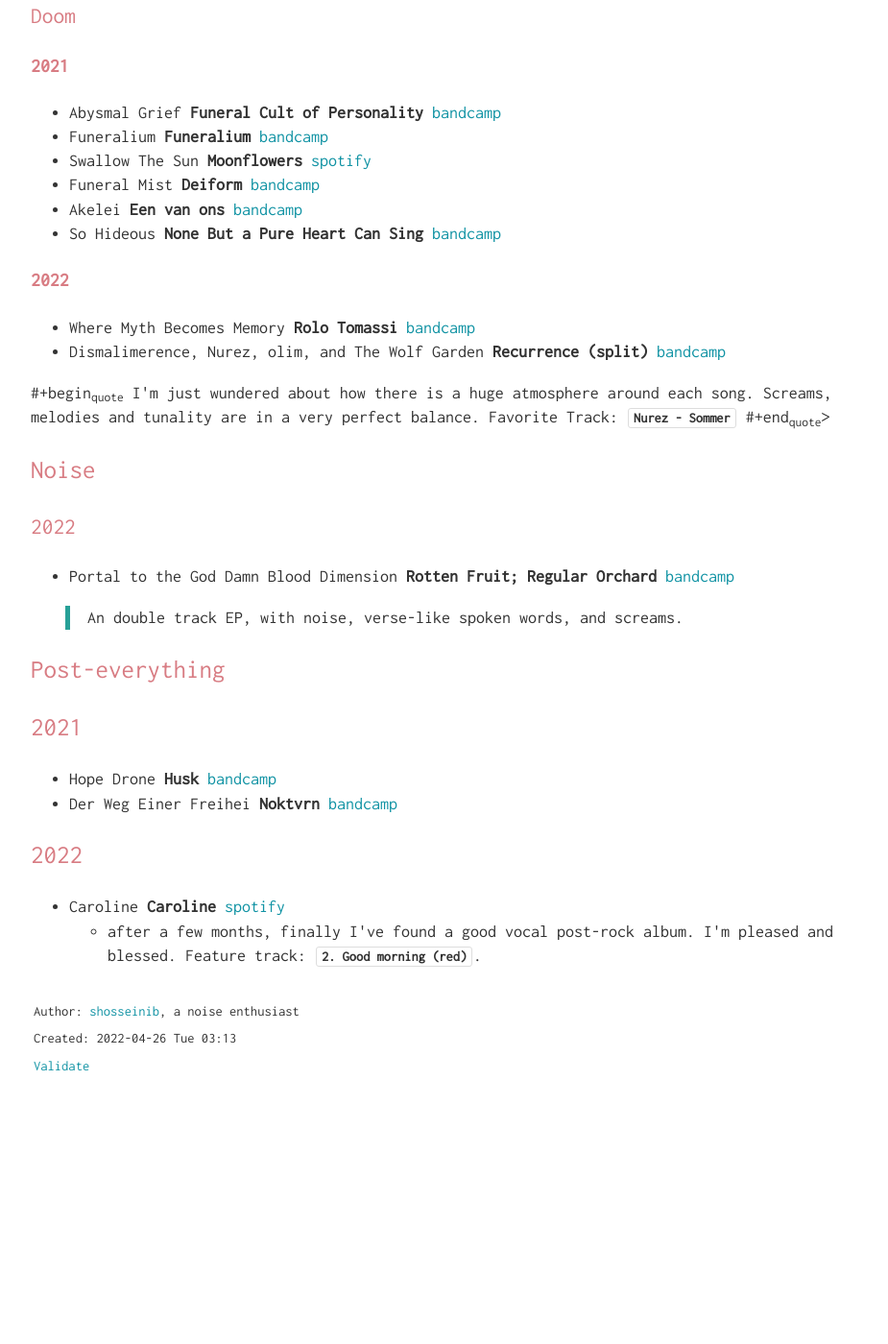
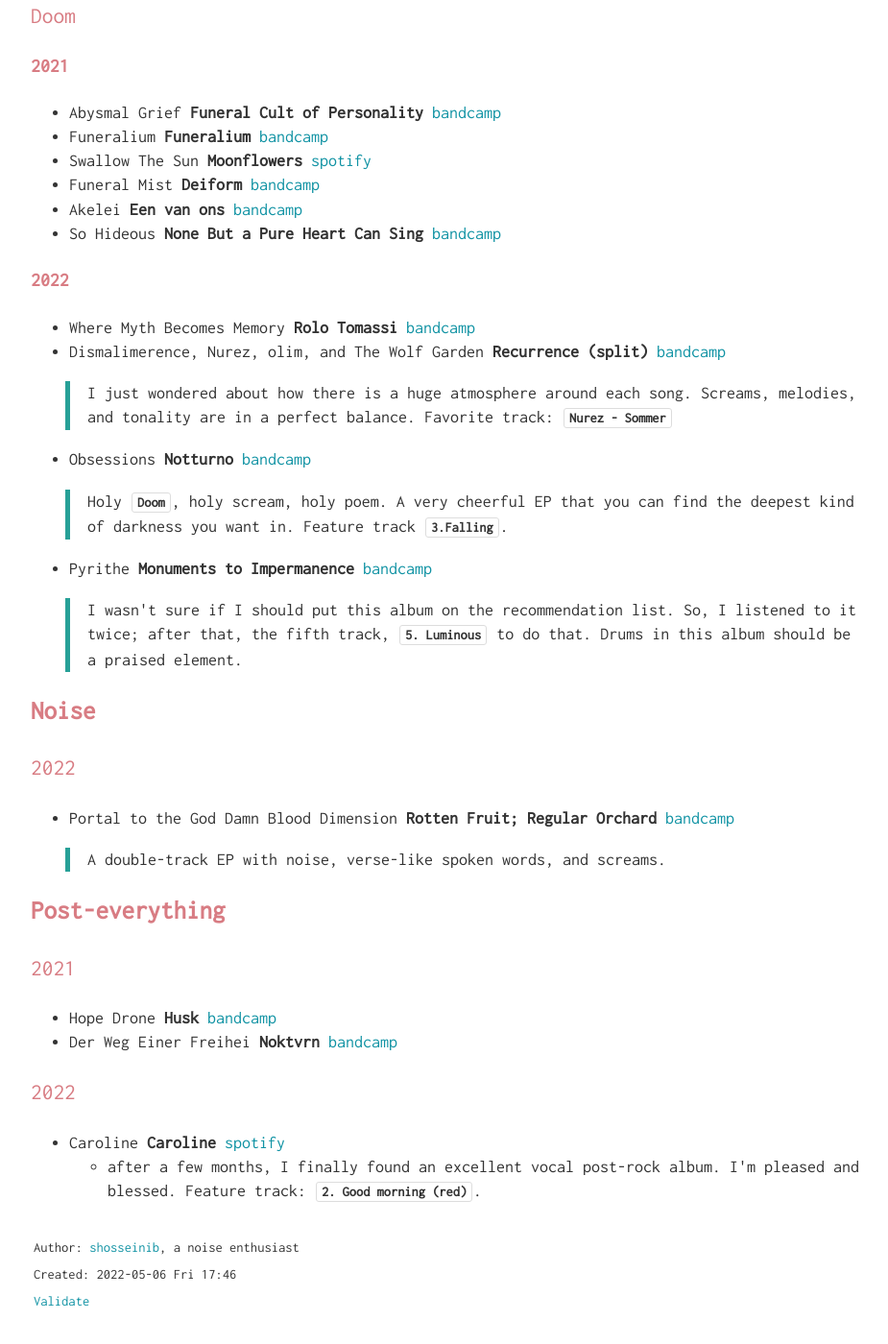
Before and after one commit to shosseinib/shosseinib.github.io, a Jekyll site: the page music.html, which Jekyll copies as it is, in a window 1280 px wide and 1400 px high, scrolled down 3304 px. Shown: the whole window at 96% size, without its empty margins (158-1083 px from the left). Built offline with Jekyll 4.4.1, drawn with Linux system fonts in a browser that asks for light colours; some web fonts are replaced; before the commit the page ends 4459 px from its top, so only the background shows below that; some of the changed text lies outside the part shown.

Commit message:
Add files via upload

```diff
--- a/music.html
+++ b/music.html
@@ -3,7 +3,7 @@
 "http://www.w3.org/TR/xhtml1/DTD/xhtml1-strict.dtd">
 <html xmlns="http://www.w3.org/1999/xhtml" lang="en" xml:lang="en">
 <head>
-<!-- 2022-04-26 Tue 03:13 -->
+<!-- 2022-05-06 Fri 17:46 -->
 <meta http-equiv="Content-Type" content="text/html;charset=utf-8" />
 <meta name="viewport" content="width=device-width, initial-scale=1" />
 <title>Music Recommendations</title>
@@ -205,102 +205,105 @@
 <h2>Table of Contents</h2>
 <div id="text-table-of-contents" role="doc-toc">
 <ul>
-<li><a href="#orgeb0f430"><b>Code of Conduct</b></a></li>
-<li><a href="#org96874b5">Electronic</a>
+<li><a href="#org6ac2963"><b>Code of Conduct</b></a></li>
+<li><a href="#org32c5073"><b>Electronic</b></a>
 <ul>
-<li><a href="#org4db4ab3">2021</a></li>
-<li><a href="#org3918cb9">2022</a></li>
+<li><a href="#orgbeda574">2021</a></li>
+<li><a href="#org954efd1">2022</a></li>
 </ul>
 </li>
-<li><a href="#orgaf38ee7">Experimental &amp; Improvisation</a>
+<li><a href="#org7585aa1"><b>Experimental &amp; Improvisation</b></a>
 <ul>
-<li><a href="#orga8b2914">2019</a></li>
-<li><a href="#orgb725352">2020</a></li>
-<li><a href="#orgb3c58c3">2021</a></li>
-<li><a href="#orgdd7e76e">2022</a></li>
+<li><a href="#org018a70b">2019</a></li>
+<li><a href="#org94333bd">2020</a></li>
+<li><a href="#org8d1d3a0">2021</a></li>
+<li><a href="#orge391b31">2022</a></li>
 </ul>
 </li>
-<li><a href="#org10902dd">Jazz</a>
+<li><a href="#org6e05fa7"><b>Jazz</b></a>
 <ul>
-<li><a href="#org7d0f77c">2021</a></li>
-<li><a href="#org71ff83a">2022</a></li>
+<li><a href="#orgc2cbf00">2021</a></li>
+<li><a href="#org0ba04ec">2022</a></li>
 </ul>
 </li>
-<li><a href="#orgf4a9a37">*Metal</a>
+<li><a href="#org3c986bc"><b>*Metal</b></a>
 <ul>
-<li><a href="#orgfdf9631">Doom</a>
+<li><a href="#org14c74d0">Doom</a>
 <ul>
-<li><a href="#org8ba2f49">2021</a></li>
-<li><a href="#org149f050">2022</a></li>
+<li><a href="#orga29476a">2021</a></li>
+<li><a href="#org1f27056">2022</a></li>
 </ul>
 </li>
 </ul>
 </li>
-<li><a href="#org5dfd27a">Noise</a>
+<li><a href="#org9a24479"><b>Noise</b></a>
 <ul>
-<li><a href="#org92c1e58">2022</a></li>
+<li><a href="#orgb36b782">2022</a></li>
 </ul>
 </li>
-<li><a href="#orgf5bdeac">Post-everything</a></li>
-<li><a href="#orgb0ad051">2021</a></li>
-<li><a href="#org3e1aabb">2022</a></li>
+<li><a href="#org86c578e"><b>Post-everything</b></a>
+<ul>
+<li><a href="#orge80e6be">2021</a></li>
+<li><a href="#org7157e49">2022</a></li>
+</ul>
+</li>
 </ul>
 </div>
 </div>
-<div id="outline-container-orgeb0f430" class="outline-2">
-<h2 id="orgeb0f430"><b>Code of Conduct</b></h2>
-<div class="outline-text-2" id="text-orgeb0f430">
+<div id="outline-container-org6ac2963" class="outline-2">
+<h2 id="org6ac2963"><b>Code of Conduct</b></h2>
+<div class="outline-text-2" id="text-org6ac2963">
 <p>
-Here I collect music albums which I consider as worshiped (in my way) works in <code>Jazz</code>, <code>Post-Everything</code>, <code>Noise</code>, <code>*Metal</code>, <code>Electronic</code>, and <code>Experimental &amp; Improvisation</code>. The order is by year, but in each year there is no order, I may resort them by their artist name later, who knows?
+Here I collect music albums that I consider worshiped (in my way) works in <code>Jazz</code>, <code>Post-Everything</code>, <code>Noise</code>, <code>*Metal</code>, <code>Electronic</code>, and <code>Experimental &amp; Improvisation</code>. The order is by year, but there is no order; I may resort to them by their artist name later; who knows?
 </p>
 </div>
 </div>
 
-<div id="outline-container-org96874b5" class="outline-2">
-<h2 id="org96874b5">Electronic</h2>
-<div class="outline-text-2" id="text-org96874b5">
+<div id="outline-container-org32c5073" class="outline-2">
+<h2 id="org32c5073"><b>Electronic</b></h2>
+<div class="outline-text-2" id="text-org32c5073">
 </div>
-<div id="outline-container-org4db4ab3" class="outline-3">
-<h3 id="org4db4ab3">2021</h3>
-<div class="outline-text-3" id="text-org4db4ab3">
+<div id="outline-container-orgbeda574" class="outline-3">
+<h3 id="orgbeda574">2021</h3>
+<div class="outline-text-3" id="text-orgbeda574">
 <ul class="org-ul">
 <li>Doyeq <b>Never Back</b> <a href="https://fuselab.bandcamp.com/album/never-back">bandcamp</a></li>
 <li>HEXSYSTEM <b>Interface OST Vol. II</b> <a href="https://hexsystem.bandcamp.com/album/interface-ost-vol-ii?from=fandiscflw">bandcamp</a></li>
 </ul>
 </div>
 </div>
-<div id="outline-container-org3918cb9" class="outline-3">
-<h3 id="org3918cb9">2022</h3>
-<div class="outline-text-3" id="text-org3918cb9">
+<div id="outline-container-org954efd1" class="outline-3">
+<h3 id="org954efd1">2022</h3>
+<div class="outline-text-3" id="text-org954efd1">
 <ul class="org-ul">
 <li>HEXSYSTEM <b>No Confluence</b> <a href="https://hexsystem.bandcamp.com/album/no-confluence?from=fanpub_fnb">bandcamp</a></li>
 </ul>
 </div>
 </div>
 </div>
-<div id="outline-container-orgaf38ee7" class="outline-2">
-<h2 id="orgaf38ee7">Experimental &amp; Improvisation</h2>
-<div class="outline-text-2" id="text-orgaf38ee7">
+<div id="outline-container-org7585aa1" class="outline-2">
+<h2 id="org7585aa1"><b>Experimental &amp; Improvisation</b></h2>
+<div class="outline-text-2" id="text-org7585aa1">
 </div>
-<div id="outline-container-orga8b2914" class="outline-3">
-<h3 id="orga8b2914">2019</h3>
-<div class="outline-text-3" id="text-orga8b2914">
+<div id="outline-container-org018a70b" class="outline-3">
+<h3 id="org018a70b">2019</h3>
+<div class="outline-text-3" id="text-org018a70b">
 <ul class="org-ul">
 <li>Sam Andreae/David Birchall/Toshimaru Nakamura/Otto Willberg <b>UK ツアー 2019</b> <a href="https://scatterarchive.bandcamp.com/album/uk-2019?from=fandiscflw">bandcamp</a></li>
 </ul>
 </div>
 </div>
-<div id="outline-container-orgb725352" class="outline-3">
-<h3 id="orgb725352">2020</h3>
-<div class="outline-text-3" id="text-orgb725352">
+<div id="outline-container-org94333bd" class="outline-3">
+<h3 id="org94333bd">2020</h3>
+<div class="outline-text-3" id="text-org94333bd">
 <ul class="org-ul">
 <li>Jean-Luc Guionnet, Annette Krebs <b>pointe sèche</b> <a href="https://annettekrebs.bandcamp.com/album/pointe-s-che">bandcamp</a></li>
 </ul>
 </div>
 </div>
-<div id="outline-container-orgb3c58c3" class="outline-3">
-<h3 id="orgb3c58c3">2021</h3>
-<div class="outline-text-3" id="text-orgb3c58c3">
+<div id="outline-container-org8d1d3a0" class="outline-3">
+<h3 id="org8d1d3a0">2021</h3>
+<div class="outline-text-3" id="text-org8d1d3a0">
 <ul class="org-ul">
 <li>Guilherme Rodrigues &amp; Carlos Santos <b>Uncommon Symmetries</b> <a href="https://guilhermerodrigues.bandcamp.com/album/uncommon-symmetries">bandcamp</a></li>
 <li>I/O - Carlos Santos and Ulrich Mitzlaff <b>Studies on Colour Field Modulation</b> <a href="https://carlossantos.bandcamp.com/album/studies-on-colour-field-modulation">bandcamp</a></li>
@@ -309,9 +312,9 @@
 </ul>
 </div>
 </div>
-<div id="outline-container-orgdd7e76e" class="outline-3">
-<h3 id="orgdd7e76e">2022</h3>
-<div class="outline-text-3" id="text-orgdd7e76e">
+<div id="outline-container-orge391b31" class="outline-3">
+<h3 id="orge391b31">2022</h3>
+<div class="outline-text-3" id="text-orge391b31">
 <ul class="org-ul">
 <li>Mark Wagner <b>S☉N RISE / S☉N OF THE SUN</b> <a href="https://zamzamrec.bandcamp.com/album/s-n-rise-s-n-of-the-sun">bandcamp</a></li>
 <li><p>
@@ -319,20 +322,20 @@
 </p>
 <blockquote>
 <p>
-I love how the Slovak language is like the Icelandic language. After listening to this album, I've searched a little about Slovakia and have found some interesting facts about them. By the way, I've liked the entire natural-leading process of the album. Feature track: <b><code>6. Interlude III</code></b>!
+I love how the Slovak language is like the Icelandic language. After listening to this album, I've searched a little about Slovakia and found some interesting facts. By the way, I've liked the entire natural-leading process of the album. Feature track: <b><code>6. Interlude III</code></b>!
 </p>
 </blockquote></li>
 </ul>
 </div>
 </div>
 </div>
-<div id="outline-container-org10902dd" class="outline-2">
-<h2 id="org10902dd">Jazz</h2>
-<div class="outline-text-2" id="text-org10902dd">
+<div id="outline-container-org6e05fa7" class="outline-2">
+<h2 id="org6e05fa7"><b>Jazz</b></h2>
+<div class="outline-text-2" id="text-org6e05fa7">
 </div>
-<div id="outline-container-org7d0f77c" class="outline-3">
-<h3 id="org7d0f77c">2021</h3>
-<div class="outline-text-3" id="text-org7d0f77c">
+<div id="outline-container-orgc2cbf00" class="outline-3">
+<h3 id="orgc2cbf00">2021</h3>
+<div class="outline-text-3" id="text-orgc2cbf00">
 <ul class="org-ul">
 <li>Mira Martin-Gray, Bryan Qu, Karen Ng, Nick Dunston <b>Trumpet &amp; Drums REMIX Festival</b> <a href="https://linaallemano.bandcamp.com/album/trumpet-drums-remix-festival">bandcamp</a></li>
 <li>Milton Man Gogh <b>The Great Reset</b> <a href="https://miltonmangogh.bandcamp.com/album/the-great-reset-2?from=fandiscflw">bandcamp</a></li>
@@ -347,7 +350,7 @@
 <li>Gerry Gibbs Thrasher Dream Trios <b>Songs from My Father</b> <a href="https://www.youtube.com/watch?v=fdH8jTeurlY&amp;list=OLAK5uy_l69e7E3hg1x_2E0Te0FyLtaNLf0A-fHQk&amp;index=1">youtube</a></li>
 <li>The Cookers <b>Look Out!</b> <a href="https://www.youtube.com/watch?v=5s9fMj32lyo&amp;list=OLAK5uy_l0rn5RhDcF2NIPnrFYZfO4U2b1W2xbkVQ&amp;index=1">youtube</a></li>
 <li>Veronica Swift <b>This Bitter Earth</b> <a href="https://www.youtube.com/playlist?list=OLAK5uy_lWWiGGnaNn6lWFS13RkPewG0e4iVjxeTQ">youtube</a></li>
-<li>Umlaut Big Band <b>Mary's Ideas : Umlaut Big Band plays Mary Lou William</b> <a href="https://umlautrecords.bandcamp.com/album/marys-ideas-umlaut-big-band-plays-mary-lou-williams">bandcamp</a></li>
+<li>Umlaut Big Band <b>Mary's Ideas: Umlaut Big Band plays Mary Lou William</b> <a href="https://umlautrecords.bandcamp.com/album/marys-ideas-umlaut-big-band-plays-mary-lou-williams">bandcamp</a></li>
 <li>Christian McBride &amp; Inside Straight <b>Live at the Village Vanguard</b> <a href="https://www.youtube.com/watch?v=vwGj1tCSBpU&amp;list=PLPtysUSalP2VnJOJW7QhxyLS7SnXa967Q&amp;index=9">youtube</a></li>
 <li>Eberhard Weber <b>Once Upon A Time</b> <a href="https://open.spotify.com/album/1aSenHcDXIhubEZJMZwuod">spotify</a></li>
 <li>Diogo Alexandre - Bock Ensemble <b>Pipe Tree</b> <a href="https://jaccrecords.bandcamp.com/album/pipe-tree?from=fanpub_fnb">bandcamp</a></li>
@@ -366,7 +369,7 @@
 </p>
 <blockquote>
 <p>
-Yes They say that <b><code>Funk</code></b> is a religion. They try to prove it by instruments and vocals. Feature song: <b><code>5. Es in  Memoriam</code></b>.
+Yes, They say that <b><code>Funk</code></b> is a religion. They try to prove it by instruments and vocals. Feature song: <b><code>5. Es in  Memoriam</code></b>.
 </p>
 </blockquote></li>
 <li><p>
@@ -380,9 +383,9 @@
 </ul>
 </div>
 </div>
-<div id="outline-container-org71ff83a" class="outline-3">
-<h3 id="org71ff83a">2022</h3>
-<div class="outline-text-3" id="text-org71ff83a">
+<div id="outline-container-org0ba04ec" class="outline-3">
+<h3 id="org0ba04ec">2022</h3>
+<div class="outline-text-3" id="text-org0ba04ec">
 <ul class="org-ul">
 <li>Joel Lyssarides <b>Stay Now</b> <a href="https://joellyssarides.bandcamp.com/releases">bandcamp</a></li>
 <li><p>
@@ -412,17 +415,17 @@
 </div>
 </div>
 
-<div id="outline-container-orgf4a9a37" class="outline-2">
-<h2 id="orgf4a9a37">*Metal</h2>
-<div class="outline-text-2" id="text-orgf4a9a37">
+<div id="outline-container-org3c986bc" class="outline-2">
+<h2 id="org3c986bc"><b>*Metal</b></h2>
+<div class="outline-text-2" id="text-org3c986bc">
 </div>
-<div id="outline-container-orgfdf9631" class="outline-3">
-<h3 id="orgfdf9631">Doom</h3>
-<div class="outline-text-3" id="text-orgfdf9631">
+<div id="outline-container-org14c74d0" class="outline-3">
+<h3 id="org14c74d0">Doom</h3>
+<div class="outline-text-3" id="text-org14c74d0">
 </div>
-<div id="outline-container-org8ba2f49" class="outline-4">
-<h4 id="org8ba2f49">2021</h4>
-<div class="outline-text-4" id="text-org8ba2f49">
+<div id="outline-container-orga29476a" class="outline-4">
+<h4 id="orga29476a">2021</h4>
+<div class="outline-text-4" id="text-orga29476a">
 <ul class="org-ul">
 <li>Abysmal Grief <b>Funeral Cult of Personality</b> <a href="https://sunandmoonrecords.bandcamp.com/album/funeral-cult-of-personality">bandcamp</a></li>
 <li>Funeralium <b>Funeralium</b> <a href="https://funeralium.bandcamp.com/album/funeralium?from=fannewrel">bandcamp</a></li>
@@ -433,67 +436,86 @@
 </ul>
 </div>
 </div>
-<div id="outline-container-org149f050" class="outline-4">
-<h4 id="org149f050">2022</h4>
-<div class="outline-text-4" id="text-org149f050">
+<div id="outline-container-org1f27056" class="outline-4">
+<h4 id="org1f27056">2022</h4>
+<div class="outline-text-4" id="text-org1f27056">
 <ul class="org-ul">
 <li>Where Myth Becomes Memory <b>Rolo Tomassi</b> <a href="https://rolotomassi.bandcamp.com/album/where-myth-becomes-memory?from=fanpub_fnb_pr">bandcamp</a></li>
 <li>Dismalimerence, Nurez, olim, and The Wolf Garden <b>Recurrence (split)</b> <a href="https://thewolfgarden.bandcamp.com/album/recurrence-split?from=fanpub_fnb_pr&amp;utm_campaign=thewolfgarden+album+recurrence-split">bandcamp</a></li>
 </ul>
+<blockquote>
 <p>
-#+begin<sub>quote</sub>
-I'm just wundered about how there is a huge atmosphere around each song. Screams, melodies and tunality are in a very perfect balance. Favorite Track: <b><code>Nurez - Sommer</code></b>
-#+end<sub>quote</sub>&gt;
+I just wondered about how there is a huge atmosphere around each song. Screams, melodies, and tonality are in a perfect balance. Favorite track: <b><code>Nurez - Sommer</code></b>
 </p>
+</blockquote>
+<ul class="org-ul">
+<li>Obsessions  <b>Notturno</b> <a href="https://hypnoticdirgerecords.bandcamp.com/album/obsessions">bandcamp</a></li>
+</ul>
+<blockquote>
+<p>
+Holy <b><code>Doom</code></b>, holy scream, holy poem. A very cheerful EP that you can find the deepest kind of darkness you want in. Feature track <b><code>3.Falling</code></b>.
+</p>
+</blockquote>
+<ul class="org-ul">
+<li>Pyrithe <b>Monuments to Impermanence</b> <a href="https://gileadmedia.bandcamp.com/album/monuments-to-impermanence">bandcamp</a></li>
+</ul>
+<blockquote>
+<p>
+I wasn't sure if I should put this album on the recommendation list. So, I listened to it twice; after that, the fifth track, <b><code>5. Luminous</code></b> to do that. Drums in this album should be a praised element.
+</p>
+</blockquote>
 </div>
 </div>
 </div>
 </div>
-<div id="outline-container-org5dfd27a" class="outline-2">
-<h2 id="org5dfd27a">Noise</h2>
-<div class="outline-text-2" id="text-org5dfd27a">
+<div id="outline-container-org9a24479" class="outline-2">
+<h2 id="org9a24479"><b>Noise</b></h2>
+<div class="outline-text-2" id="text-org9a24479">
 </div>
-<div id="outline-container-org92c1e58" class="outline-3">
-<h3 id="org92c1e58">2022</h3>
-<div class="outline-text-3" id="text-org92c1e58">
+<div id="outline-container-orgb36b782" class="outline-3">
+<h3 id="orgb36b782">2022</h3>
+<div class="outline-text-3" id="text-orgb36b782">
 <ul class="org-ul">
 <li>Portal to the God Damn Blood Dimension <b>Rotten Fruit; Regular Orchard</b> <a href="https://portaltothegoddamnblooddimension.bandcamp.com/album/rotten-fruit-regular-orchard?from=fandiscflw">bandcamp</a></li>
 </ul>
 <blockquote>
 <p>
-An double track EP, with noise, verse-like spoken words, and screams.
+A double-track EP with noise, verse-like spoken words, and screams.
 </p>
 </blockquote>
 </div>
 </div>
 </div>
-<div id="outline-container-orgf5bdeac" class="outline-2">
-<h2 id="orgf5bdeac">Post-everything</h2>
+
+<div id="outline-container-org86c578e" class="outline-2">
+<h2 id="org86c578e"><b>Post-everything</b></h2>
+<div class="outline-text-2" id="text-org86c578e">
 </div>
-<div id="outline-container-orgb0ad051" class="outline-2">
-<h2 id="orgb0ad051">2021</h2>
-<div class="outline-text-2" id="text-orgb0ad051">
+<div id="outline-container-orge80e6be" class="outline-3">
+<h3 id="orge80e6be">2021</h3>
+<div class="outline-text-3" id="text-orge80e6be">
 <ul class="org-ul">
 <li>Hope Drone <b>Husk</b> <a href="https://hopedrone.bandcamp.com/album/husk">bandcamp</a></li>
 <li>Der Weg Einer Freihei <b>Noktvrn</b> <a href="https://derwegeinerfreiheitsom.bandcamp.com/album/noktvrn?from=fanpub_nfnb_pr">bandcamp</a></li>
 </ul>
 </div>
 </div>
-<div id="outline-container-org3e1aabb" class="outline-2">
-<h2 id="org3e1aabb">2022</h2>
-<div class="outline-text-2" id="text-org3e1aabb">
+<div id="outline-container-org7157e49" class="outline-3">
+<h3 id="org7157e49">2022</h3>
+<div class="outline-text-3" id="text-org7157e49">
 <ul class="org-ul">
 <li>Caroline <b>Caroline</b> <a href="https://open.spotify.com/album/4X12VfRomM649eKXd1qKMf">spotify</a>
 <ul class="org-ul">
-<li>after a few months, finally I've found a good vocal post-rock album. I'm pleased and blessed. Feature track: <b><code>2. Good morning (red)</code></b>.</li>
+<li>after a few months, I finally found an excellent vocal post-rock album. I'm pleased and blessed. Feature track: <b><code>2. Good morning (red)</code></b>.</li>
 </ul></li>
 </ul>
 </div>
 </div>
 </div>
+</div>
 <div id="postamble" class="status">
 <p class="author">Author: <a href="https://shosseinib.github.io">shosseinib</a>, a noise enthusiast</p>
-<p class="date">Created: 2022-04-26 Tue 03:13</p>
+<p class="date">Created: 2022-05-06 Fri 17:46</p>
 <p class="validation"><a href="https://validator.w3.org/check?uri=referer">Validate</a></p>
 </div>
 </body>
```
Also changed, not shown: other parts of music.html (+1 -1 lines).
